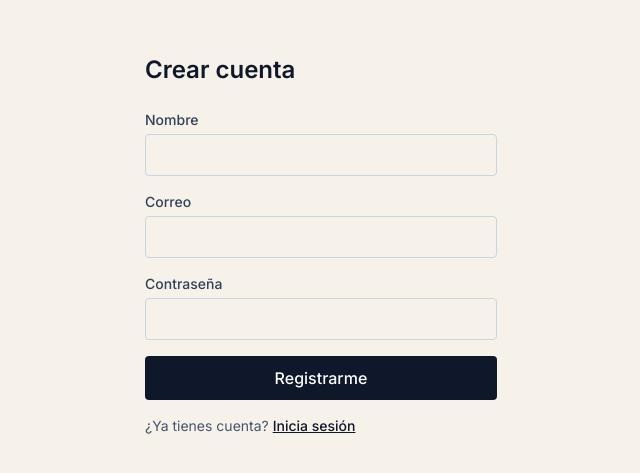
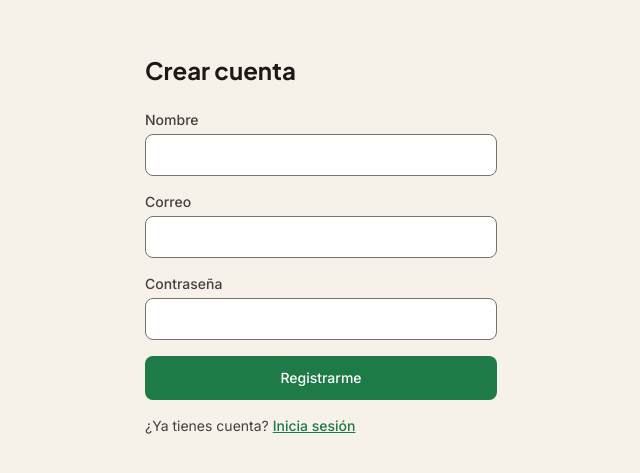
Before and after one commit to Cactusmj/cafeteriaITSH, a React (Vite) app in the folder frontend/: page /registro in a window 1280 px wide. Shown: the part 155-628 px from the top of the page, without its empty margins (319-959 px from the left). Built offline with nearby package versions, Linux system fonts and the light colour scheme; no server answers.

Commit message:
feat(frontend): migra acceso y cromo a la identidad institucional (US1)

```diff
--- a/frontend/src/components/layout/LayoutPorRol.tsx
+++ b/frontend/src/components/layout/LayoutPorRol.tsx
@@ -22,7 +22,7 @@ const NAVEGACION: Record<Rol, Enlace[]> = {
 }
 
 const claseEnlace =
-  'inline-flex min-h-11 items-center rounded px-3 py-2 text-sm font-medium text-slate-700 hover:bg-slate-100'
+  'inline-flex min-h-11 items-center rounded-lg px-3 py-2 text-sm font-medium text-on-surface-variant hover:bg-surface-container'
 
 /** Estructura común con encabezado, navegación por rol y contenido. */
 export function LayoutPorRol() {
@@ -40,8 +40,8 @@ export function LayoutPorRol() {
 
   return (
     <div className="min-h-screen">
-      <header className="flex flex-wrap items-center justify-between gap-3 border-b border-slate-200 bg-white px-4 py-3">
-        <Link to={INICIO_POR_ROL[usuario.rol]} className="text-lg font-semibold text-slate-900">
+      <header className="flex flex-wrap items-center justify-between gap-3 border-b border-outline-variant bg-surface-container-lowest px-4 py-3">
+        <Link to={INICIO_POR_ROL[usuario.rol]} className="font-heading text-lg font-bold text-on-surface">
           Cafetería ITSH
         </Link>
 
@@ -54,13 +54,13 @@ export function LayoutPorRol() {
         </nav>
 
         <div className="flex items-center gap-3">
-          <span className="text-sm text-slate-600">
+          <span className="text-sm text-on-surface-variant">
             {usuario.nombre} · {usuario.rol}
           </span>
           <button
             type="button"
             onClick={salir}
-            className="inline-flex min-h-11 items-center rounded bg-slate-900 px-4 py-2 text-sm font-medium text-white hover:bg-slate-700"
+            className="inline-flex min-h-11 items-center rounded-lg bg-primary px-4 py-2 text-sm font-medium text-on-primary hover:brightness-110"
           >
             Salir
           </button>
--- a/frontend/src/pages/clientes/Login.tsx
+++ b/frontend/src/pages/clientes/Login.tsx
@@ -1,13 +1,10 @@
 import { useState, type FormEvent } from 'react'
 import { Link, useNavigate } from 'react-router-dom'
+import { Boton } from '../../components/ui/Boton'
+import { Campo } from '../../components/ui/Campo'
 import { ErrorPeticion } from '../../lib/api'
 import { useSesion } from '../../lib/useSesion'
 import { INICIO_POR_ROL } from '../../lib/sesion'
-
-const claseCampo =
-  'w-full rounded border border-slate-300 px-3 py-2 text-base focus:border-slate-900 focus:outline-none'
-const claseBoton =
-  'inline-flex min-h-11 w-full items-center justify-center rounded bg-slate-900 px-4 py-2 text-base font-medium text-white hover:bg-slate-700 disabled:opacity-60'
 
 /** Pantalla de inicio de sesión. */
 export function Login() {
@@ -34,45 +31,39 @@ export function Login() {
 
   return (
     <div className="mx-auto flex min-h-screen w-full max-w-sm flex-col justify-center px-4">
-      <h1 className="mb-6 text-2xl font-semibold text-slate-900">Iniciar sesión</h1>
+      <h1 className="mb-6 font-heading text-2xl font-bold text-on-surface">Iniciar sesión</h1>
       <form onSubmit={manejarEnvio} className="flex flex-col gap-4">
-        <label className="flex flex-col gap-1 text-sm font-medium text-slate-700">
-          Correo
-          <input
+        <Campo
+          etiqueta="Correo"
           type="email"
           required
           value={correo}
           onChange={(e) => setCorreo(e.target.value)}
-            className={claseCampo}
           autoComplete="email"
         />
-        </label>
-        <label className="flex flex-col gap-1 text-sm font-medium text-slate-700">
-          Contraseña
-          <input
+        <Campo
+          etiqueta="Contraseña"
           type="password"
           required
           value={password}
           onChange={(e) => setPassword(e.target.value)}
-            className={claseCampo}
           autoComplete="current-password"
         />
-        </label>
 
         {error && (
-          <p role="alert" className="rounded bg-red-50 px-3 py-2 text-sm text-red-700">
+          <p role="alert" className="rounded-lg bg-error-container px-3 py-2 text-sm text-on-error-container">
             {error}
           </p>
         )}
 
-        <button type="submit" disabled={enviando} className={claseBoton}>
+        <Boton type="submit" disabled={enviando} className="w-full text-base">
           {enviando ? 'Ingresando…' : 'Ingresar'}
-        </button>
+        </Boton>
       </form>
 
-      <p className="mt-4 text-sm text-slate-600">
+      <p className="mt-4 text-sm text-on-surface-variant">
         ¿No tienes cuenta?{' '}
-        <Link to="/registro" className="font-medium text-slate-900 underline">
+        <Link to="/registro" className="font-medium text-primary underline">
           Regístrate
         </Link>
       </p>
--- a/frontend/src/pages/clientes/Registro.tsx
+++ b/frontend/src/pages/clientes/Registro.tsx
@@ -1,13 +1,10 @@
 import { useState, type FormEvent } from 'react'
 import { Link, useNavigate } from 'react-router-dom'
+import { Boton } from '../../components/ui/Boton'
+import { Campo } from '../../components/ui/Campo'
 import { ErrorPeticion } from '../../lib/api'
 import { useSesion } from '../../lib/useSesion'
 import { INICIO_POR_ROL } from '../../lib/sesion'
-
-const claseCampo =
-  'w-full rounded border border-slate-300 px-3 py-2 text-base focus:border-slate-900 focus:outline-none'
-const claseBoton =
-  'inline-flex min-h-11 w-full items-center justify-center rounded bg-slate-900 px-4 py-2 text-base font-medium text-white hover:bg-slate-700 disabled:opacity-60'
 
 /** Pantalla de registro de clientes. */
 export function Registro() {
@@ -35,57 +32,48 @@ export function Registro() {
 
   return (
     <div className="mx-auto flex min-h-screen w-full max-w-sm flex-col justify-center px-4">
-      <h1 className="mb-6 text-2xl font-semibold text-slate-900">Crear cuenta</h1>
+      <h1 className="mb-6 font-heading text-2xl font-bold text-on-surface">Crear cuenta</h1>
       <form onSubmit={manejarEnvio} className="flex flex-col gap-4">
-        <label className="flex flex-col gap-1 text-sm font-medium text-slate-700">
-          Nombre
-          <input
+        <Campo
+          etiqueta="Nombre"
           type="text"
           required
           value={nombre}
           onChange={(e) => setNombre(e.target.value)}
-            className={claseCampo}
           autoComplete="name"
         />
-        </label>
-        <label className="flex flex-col gap-1 text-sm font-medium text-slate-700">
-          Correo
-          <input
+        <Campo
+          etiqueta="Correo"
           type="email"
           required
           value={correo}
           onChange={(e) => setCorreo(e.target.value)}
-            className={claseCampo}
           autoComplete="email"
         />
-        </label>
-        <label className="flex flex-col gap-1 text-sm font-medium text-slate-700">
-          Contraseña
-          <input
+        <Campo
+          etiqueta="Contraseña"
           type="password"
           required
           minLength={8}
           value={password}
           onChange={(e) => setPassword(e.target.value)}
-            className={claseCampo}
           autoComplete="new-password"
         />
-        </label>
 
         {error && (
-          <p role="alert" className="rounded bg-red-50 px-3 py-2 text-sm text-red-700">
+          <p role="alert" className="rounded-lg bg-error-container px-3 py-2 text-sm text-on-error-container">
             {error}
           </p>
         )}
 
-        <button type="submit" disabled={enviando} className={claseBoton}>
+        <Boton type="submit" disabled={enviando} className="w-full text-base">
           {enviando ? 'Creando…' : 'Registrarme'}
-        </button>
+        </Boton>
       </form>
 
-      <p className="mt-4 text-sm text-slate-600">
+      <p className="mt-4 text-sm text-on-surface-variant">
         ¿Ya tienes cuenta?{' '}
-        <Link to="/login" className="font-medium text-slate-900 underline">
+        <Link to="/login" className="font-medium text-primary underline">
           Inicia sesión
         </Link>
       </p>
```
Also changed, not shown: 1 other file (tests, documents, lock files or other folders). Lines whose indentation alone changed are shown as unchanged.
